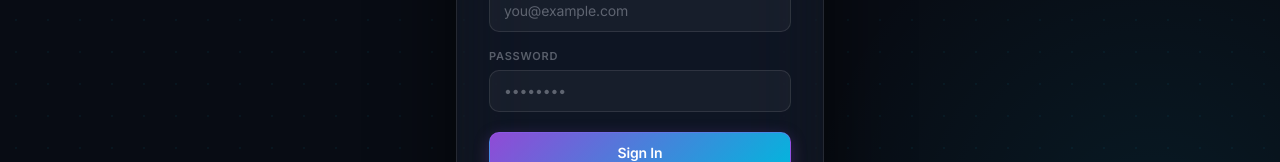
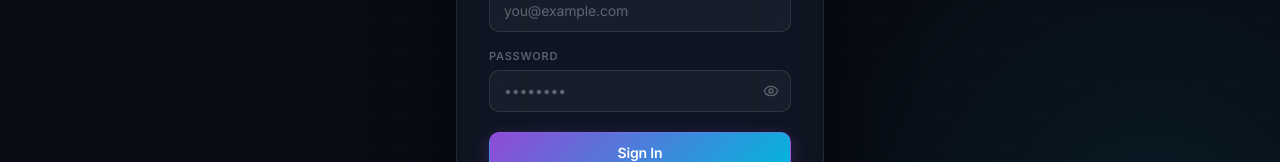
Before and after one commit to MaazQaiser/Air-Task, a Next.js app: page /login in a window 1280 px wide. Shown: the part 444-606 px from the top of the page. Built offline with nearby package versions, Linux system fonts and the light colour scheme; no server answers.

Commit message:
feat(auth): add show/hide password toggle and human-readable Firebase error messages

```diff
--- a/components/auth/LoginPage.tsx
+++ b/components/auth/LoginPage.tsx
@@ -6,14 +6,50 @@ import {
     GoogleAuthProvider,
     createUserWithEmailAndPassword,
     signInWithEmailAndPassword,
+    AuthError,
 } from "firebase/auth";
 import { auth } from "@/lib/firebase";
 import { motion, AnimatePresence } from "framer-motion";
+import { Eye, EyeOff } from "lucide-react";
+
+/* ── Human-readable Firebase error messages ── */
+function getAuthErrorMessage(err: unknown): string {
+    const code = (err as AuthError)?.code ?? "";
+    switch (code) {
+        case "auth/invalid-email":
+            return "That email address doesn\u2019t look right. Please check and try again.";
+        case "auth/user-not-found":
+            return "No account found with this email. Sign up to create one.";
+        case "auth/wrong-password":
+        case "auth/invalid-credential":
+            return "Incorrect password. Please try again or reset your password.";
+        case "auth/email-already-in-use":
+            return "An account with this email already exists. Try signing in instead.";
+        case "auth/weak-password":
+            return "Password is too weak. Use at least 6 characters.";
+        case "auth/too-many-requests":
+            return "Too many failed attempts. Please wait a moment and try again.";
+        case "auth/network-request-failed":
+            return "Network error. Check your internet connection and try again.";
+        case "auth/popup-closed-by-user":
+            return "Sign-in popup was closed. Please try again.";
+        case "auth/popup-blocked":
+            return "Pop-up blocked by your browser. Allow pop-ups for this site.";
+        case "auth/configuration-not-found":
+            return "Email/Password sign-in is not enabled. Please use Google sign-in, or enable Email/Password in Firebase Console.";
+        default: {
+            const msg = err instanceof Error ? err.message : "Authentication failed";
+            // Strip Firebase prefix for any unhandled codes
+            return msg.replace("Firebase: ", "").replace(/\s*\(auth\/.*?\)/, "").trim() || "Something went wrong. Please try again.";
+        }
+    }
+}
 
 export default function LoginPage() {
     const [isLogin, setIsLogin] = useState(true);
     const [email, setEmail] = useState("");
     const [password, setPassword] = useState("");
+    const [showPassword, setShowPassword] = useState(false);
     const [error, setError] = useState<string | null>(null);
     const [loading, setLoading] = useState(false);
 
@@ -24,8 +60,7 @@ export default function LoginPage() {
             const provider = new GoogleAuthProvider();
             await signInWithPopup(auth, provider);
         } catch (err: unknown) {
-            const msg = err instanceof Error ? err.message : "Sign in failed";
-            setError(msg.replace("Firebase: ", "").replace(/\s*\(auth\/.*?\)/, "").trim());
+            setError(getAuthErrorMessage(err));
         } finally {
             setLoading(false);
         }
@@ -42,8 +77,7 @@ export default function LoginPage() {
                 await createUserWithEmailAndPassword(auth, email, password);
             }
         } catch (err: unknown) {
-            const msg = err instanceof Error ? err.message : "Authentication failed";
-            setError(msg.replace("Firebase: ", "").replace(/\s*\(auth\/.*?\)/, "").trim());
+            setError(getAuthErrorMessage(err));
         } finally {
             setLoading(false);
         }
@@ -254,16 +288,51 @@ export default function LoginPage() {
                             <label className="form-label" htmlFor="password">
                                 Password
                             </label>
+                            <div style={{ position: "relative" }}>
                                 <input
                                     id="password"
-                                type="password"
+                                    type={showPassword ? "text" : "password"}
                                     className="input"
+                                    style={{ paddingRight: 42 }}
                                     value={password}
                                     onChange={(e) => setPassword(e.target.value)}
                                     placeholder="••••••••"
                                     required
                                     autoComplete={isLogin ? "current-password" : "new-password"}
                                 />
+                                <button
+                                    type="button"
+                                    onClick={() => setShowPassword(!showPassword)}
+                                    aria-label={showPassword ? "Hide password" : "Show password"}
+                                    style={{
+                                        position: "absolute",
+                                        right: 4,
+                                        top: "50%",
+                                        transform: "translateY(-50%)",
+                                        width: 32,
+                                        height: 32,
+                                        display: "flex",
+                                        alignItems: "center",
+                                        justifyContent: "center",
+                                        background: "none",
+                                        border: "none",
+                                        cursor: "pointer",
+                                        color: "rgba(226,232,240,0.35)",
+                                        borderRadius: 8,
+                                        transition: "color 0.15s ease, background 0.15s ease",
+                                    }}
+                                    onMouseEnter={(e) => {
+                                        e.currentTarget.style.color = "rgba(226,232,240,0.7)";
+                                        e.currentTarget.style.background = "rgba(255,255,255,0.06)";
+                                    }}
+                                    onMouseLeave={(e) => {
+                                        e.currentTarget.style.color = "rgba(226,232,240,0.35)";
+                                        e.currentTarget.style.background = "none";
+                                    }}
+                                >
+                                    {showPassword ? <EyeOff size={16} /> : <Eye size={16} />}
+                                </button>
+                            </div>
                         </div>
 
                         {/* Error message */}
```
Lines whose indentation alone changed are shown as unchanged.
